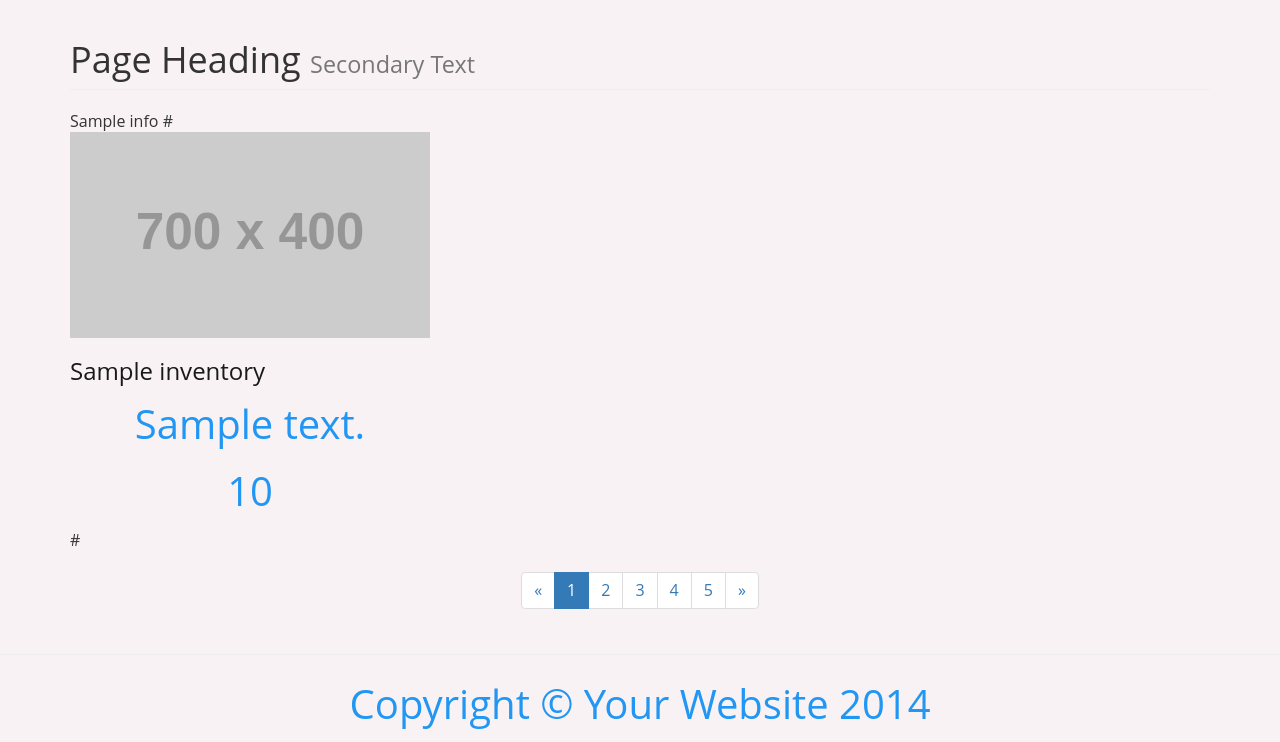
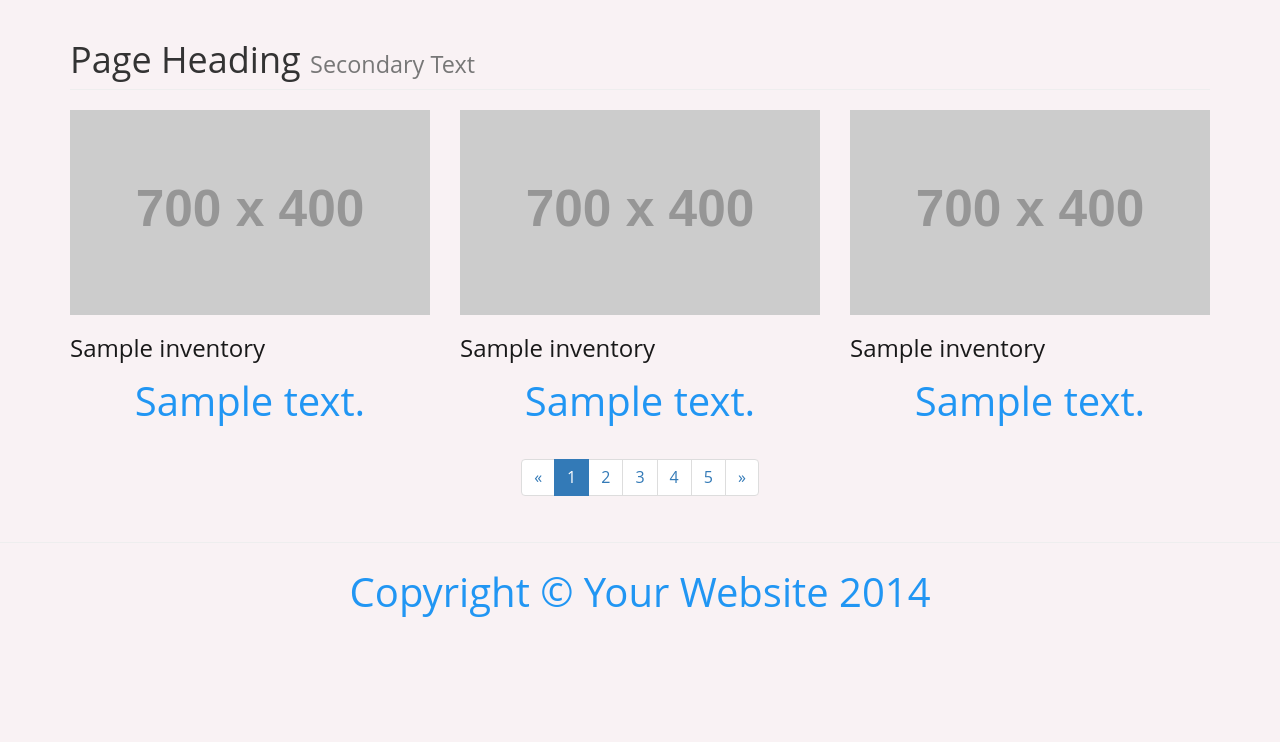
Before and after one commit to WinnyTroy/OLXmini, a Flask app: template src/templates/index.html in a window 1280 px wide. Shown: the part 59-801 px from the top of the page. After the commit the page ends 676 px from the top, so only its background shows below. Run offline with Flask 2, Linux system fonts and the light colour scheme; the template is opened without the code that fills it: most values are stand-ins (such as "Sample title", 1, 10 or a date in 2020); grey boxes labelled with a size stand in for pictures from a placeholder-image service; some libraries are stand-ins or nearby versions; some web fonts are replaced.

Commit message:
tried looking into front end design of the index page. alot more work to be put into place.

```diff
--- a/src/templates/index.html
+++ b/src/templates/index.html
@@ -14,10 +14,25 @@
         </div>
         <!-- /.row -->
 
-        {{ pagination.info }}
-        {{ pagination.links }}
+        {% for inventory in inventory %}
 
-        {% for inventory in inventory %}
+        <!-- Projects Row -->
+        <!-- <div class="row">
+            <div class="col-sm-4 portfolio-item">
+                <a href="#">
+                    <img class="img-responsive" src="http://placehold.it/700x400" alt="">
+                </a>
+                <h3>
+                    <a href="#">{{ inventory.p_title }}</a>
+                </h3>
+                <p>{{ inventory.p_desc }}</p>
+                <p>{{ inventory.p_price }}</p>
+            </div>
+        </div> -->
+
+
+
+
 
         <!-- Projects Row -->
         <div class="row">
@@ -29,13 +44,28 @@
                     <a href="#">{{ inventory.p_title }}</a>
                 </h3>
                 <p>{{ inventory.p_desc }}</p>
-                <p>{{ inventory.p_price }}</p>
+            </div>
+            <div class="col-md-4 portfolio-item">
+                <a href="#">
+                    <img class="img-responsive" src="http://placehold.it/700x400" alt="">
+                </a>
+                <h3>
+                    <a href="#">{{ inventory.p_title }}</a>
+                </h3>
+                <p>{{ inventory.p_desc }}</p>
+            </div>
+            <div class="col-md-4 portfolio-item">
+                <a href="#">
+                    <img class="img-responsive" src="http://placehold.it/700x400" alt="">
+                </a>
+                <h3>
+                    <a href="#">{{ inventory.p_title }}</a>
+                </h3>
+                <p>{{ inventory.p_desc }}</p>
             </div>
         </div>
 
         {% endfor %}
-        {{ pagination.links }}
-
 </div>
 
 {% endblock %}
```
